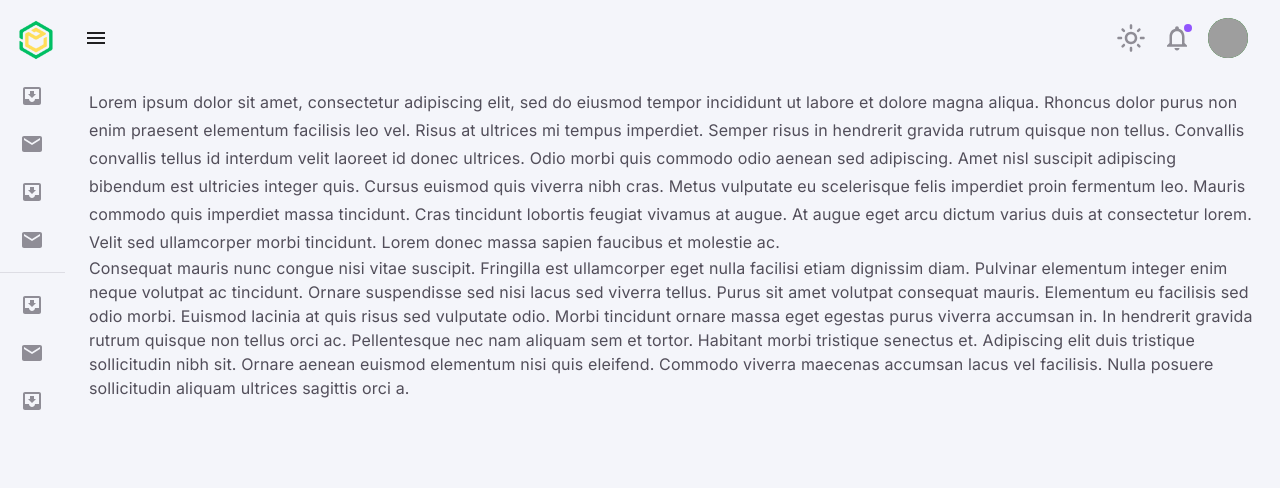
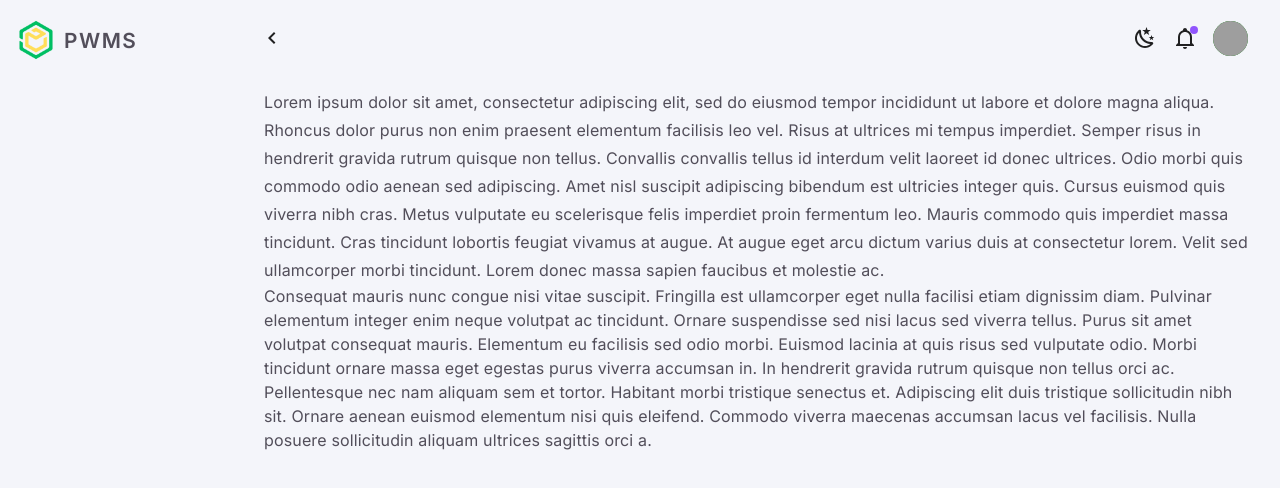
Before and after one commit to charlesCaballero/admin-template, a Next.js app: page / in a window 1280 px wide. Shown: the top 488 px of the page. Built offline with nearby package versions, Linux system fonts and the light colour scheme; grey boxes are pictures that could not be loaded.

Commit message:
changed icons and added menu list for navigation

```diff
--- a/package.json
+++ b/package.json
@@ -1,6 +1,6 @@
 {
   "name": "admin-template",
-  "version": "0.1.25",
+  "version": "0.1.26",
   "private": true,
   "scripts": {
     "dev": "next dev",
@@ -12,7 +12,8 @@
   "dependencies": {
     "@emotion/react": "^11.11.1",
     "@emotion/styled": "^11.11.0",
-    "@mui/icons-material": "^5.13.7",
+    "@mdi/js": "^7.2.96",
+    "@mdi/react": "^1.6.1",
     "@mui/material": "^5.13.7",
     "@types/node": "20.4.0",
     "@types/react": "18.2.14",
--- a/src/_components/layout/AppLayout.tsx
+++ b/src/_components/layout/AppLayout.tsx
@@ -3,12 +3,12 @@ import * as React from "react";
 import Box from "@mui/material/Box";
 import CssBaseline from "@mui/material/CssBaseline";
 import Typography from "@mui/material/Typography";
-import AppBar from "@/_components/navigation/AppBar/main";
+import AppBar from "@/_components/navigation/AppBar";
 import { DrawerHeader } from "@/_components/custom/DrawerHeader";
 import AppDrawer from "@/_components/navigation/AppDrawer";
 
 export default function AppLayout() {
-  const [open, setOpen] = React.useState(false);
+  const [open, setOpen] = React.useState(true);
 
   const toogleDrawer = () => {
     setOpen(!open);
@@ -18,7 +18,7 @@ export default function AppLayout() {
     <Box sx={{ display: "flex" }}>
       <CssBaseline />
       <AppBar open={open} toogleDrawer={toogleDrawer} />
-      <AppDrawer open={open} toogleDrawer={toogleDrawer} />
+      <AppDrawer open={open} />
       <Box component="main" sx={{ flexGrow: 1, p: 3 }}>
         <DrawerHeader />
         <Typography variant="subtitle1">
--- a/src/_components/navigation/AppBar/AppTheme.tsx
+++ b/src/_components/navigation/AppBar/AppTheme.tsx
@@ -1,6 +1,6 @@
 import { Box, IconButton } from "@mui/material";
-import NightsStayOutlinedIcon from "@mui/icons-material/NightsStayOutlined";
-import LightModeOutlinedIcon from "@mui/icons-material/LightModeOutlined";
+import Icon from "@mdi/react";
+import { mdiWeatherNight, mdiWeatherSunny } from "@mdi/js";
 import React from "react";
 import { useTheme } from "@mui/material/styles";
 import { ColorModeContext } from "@/_config/context";
@@ -11,19 +11,16 @@ export default function AppTheme() {
 
   return (
     <Box sx={{ flexGrow: 0 }}>
-      <IconButton onClick={colorMode.toggleColorMode} sx={{ p: 1 }}>
-        <NightsStayOutlinedIcon
-          sx={{
-            fontSize: 30,
-            ...(theme.palette.mode === "light" && { display: "none" }),
-          }}
-        />
-        <LightModeOutlinedIcon
-          sx={{
-            fontSize: 30,
-            ...(theme.palette.mode === "dark" && { display: "none" }),
-          }}
-        />
+      <IconButton
+        color="inherit"
+        onClick={colorMode.toggleColorMode}
+        sx={{ p: 1 }}
+      >
+        {theme.palette.mode === "light" ? (
+          <Icon path={mdiWeatherNight} size={1} />
+        ) : (
+          <Icon path={mdiWeatherSunny} size={1} />
+        )}
       </IconButton>
     </Box>
   );
--- a/src/_components/navigation/AppBar/Notification.tsx
+++ b/src/_components/navigation/AppBar/Notification.tsx
@@ -12,7 +12,8 @@ import {
   MenuItem,
   Typography,
 } from "@mui/material";
-import NotificationsNoneIcon from "@mui/icons-material/NotificationsNone";
+import Icon from "@mdi/react";
+import { mdiBellOutline } from "@mdi/js";
 import React from "react";
 
 interface NotificationProps {
@@ -25,14 +26,14 @@ export default function Notification(props: NotificationProps) {
 
   return (
     <Box sx={{ flexGrow: 0 }}>
-      <IconButton onClick={toogleNotification} sx={{ p: 1 }}>
+      <IconButton color="inherit" onClick={toogleNotification} sx={{ p: 1 }}>
         <Badge
           color="primary"
           overlap="circular"
           variant="dot"
           invisible={false}
         >
-          <NotificationsNoneIcon sx={{ fontSize: 30 }} />
+          <Icon path={mdiBellOutline} size={1} />
         </Badge>
       </IconButton>
       <Menu
@@ -65,7 +66,17 @@ export default function Notification(props: NotificationProps) {
           <Typography fontWeight={"bold"} flexGrow={1} variant={"body1"}>
             Notifications
           </Typography>
-          <Chip label="6 New" />
+          <Chip
+            size="small"
+            color="primary"
+            sx={{
+              height: 20,
+              fontSize: "0.75rem",
+              fontWeight: 500,
+              borderRadius: "10px",
+            }}
+            label="6 New"
+          />
         </Box>
         <Divider />
         <MenuItem divider sx={{ alignItems: "flex-start", py: 2 }}>
--- a/src/_components/navigation/AppBar/UserAvatar.tsx
+++ b/src/_components/navigation/AppBar/UserAvatar.tsx
@@ -21,7 +21,7 @@ export default function UserAvatar(props: UserAvatarProps) {
     <Box sx={{ flexGrow: 0 }}>
       <IconButton onClick={toogleUserMenu} sx={{ p: 1 }}>
         <Avatar
-          sx={{ bgcolor: "green", width: 40, height: 40 }}
+          sx={{ bgcolor: "green", width: 35, height: 35 }}
           alt="Remy Sharp"
           src="/static/images/avatar/2.jpg"
         />
--- a/src/_components/navigation/AppBar/main.tsx
+++ b/src/_components/navigation/AppBar/index.tsx
@@ -1,6 +1,4 @@
 import Toolbar from "@mui/material/Toolbar";
-import MenuIcon from "@mui/icons-material/Menu";
-import ChevronLeftIcon from "@mui/icons-material/ChevronLeft";
 import { AppBarContainer } from "../../custom/AppBarContainer";
 import IconButton from "@mui/material/IconButton";
 import Box from "@mui/material/Box";
@@ -9,6 +7,8 @@ import UserAvatar from "./UserAvatar";
 import Notification from "./Notification";
 import AppTheme from "./AppTheme";
 import { useTheme } from "@mui/material/styles";
+import Icon from "@mdi/react";
+import { mdiMenu, mdiChevronLeft } from "@mdi/js";
 
 // Props needed in the component
 interface AppBarProps {
@@ -63,7 +63,7 @@ export default function AppBar(props: AppBarProps) {
               ...(open && { display: "none" }),
             }}
           >
-            <MenuIcon />
+            <Icon path={mdiMenu} size={1} />
           </IconButton>
           {/* Show chevron icon if drawer is open */}
           <IconButton
@@ -76,7 +76,7 @@ export default function AppBar(props: AppBarProps) {
               ...(!open && { display: "none" }),
             }}
           >
-            <ChevronLeftIcon />
+            <Icon path={mdiChevronLeft} size={1} />
           </IconButton>
         </Box>
         <AppTheme />
--- a/src/_components/navigation/AppDrawer.tsx
+++ b/src/_components/navigation/AppDrawer.tsx
@@ -1,23 +1,10 @@
 import { drawerWidth } from "@/_config/global";
-import {
-  IconButton,
-  Divider,
-  List,
-  ListItem,
-  ListItemButton,
-  ListItemIcon,
-  ListItemText,
-} from "@mui/material";
 import { styled, useTheme, Theme, CSSObject } from "@mui/material/styles";
 import MuiDrawer from "@mui/material/Drawer";
-import InboxIcon from "@mui/icons-material/MoveToInbox";
-import MailIcon from "@mui/icons-material/Mail";
-import { DrawerHeader } from "../custom/DrawerHeader";
-import NavHeader from "./Menu/Header";
+import NavHeader from "./Header";
 
 interface AppDrawerProps {
   open: boolean;
-  toogleDrawer: () => void;
 }
 
 const openedMixin = (theme: Theme): CSSObject => ({
@@ -60,7 +47,7 @@ const Drawer = styled(MuiDrawer, {
 
 export default function AppDrawer(props: AppDrawerProps) {
   const theme = useTheme();
-  const { open, toogleDrawer } = props;
+  const { open } = props;
   return (
     <Drawer
       variant="permanent"
@@ -73,55 +60,6 @@ export default function AppDrawer(props: AppDrawerProps) {
       }}
     >
       <NavHeader />
-      <List>
-        {["Inbox", "Starred", "Send email", "Drafts"].map((text, index) => (
-          <ListItem key={text} disablePadding sx={{ display: "block" }}>
-            <ListItemButton
-              sx={{
-                minHeight: 48,
-                justifyContent: open ? "initial" : "center",
-                px: 2.5,
-              }}
-            >
-              <ListItemIcon
-                sx={{
-                  minWidth: 0,
-                  mr: open ? 3 : "auto",
-                  justifyContent: "center",
-                }}
-              >
-                {index % 2 === 0 ? <InboxIcon /> : <MailIcon />}
-              </ListItemIcon>
-              <ListItemText primary={text} sx={{ opacity: open ? 1 : 0 }} />
-            </ListItemButton>
-          </ListItem>
-        ))}
-      </List>
-      <Divider />
-      <List>
-        {["All mail", "Trash", "Spam"].map((text, index) => (
-          <ListItem key={text} disablePadding sx={{ display: "block" }}>
-            <ListItemButton
-              sx={{
-                minHeight: 48,
-                justifyContent: open ? "initial" : "center",
-                px: 2.5,
-              }}
-            >
-              <ListItemIcon
-                sx={{
-                  minWidth: 0,
-                  mr: open ? 3 : "auto",
-                  justifyContent: "center",
-                }}
-              >
-                {index % 2 === 0 ? <InboxIcon /> : <MailIcon />}
-              </ListItemIcon>
-              <ListItemText primary={text} sx={{ opacity: open ? 1 : 0 }} />
-            </ListItemButton>
-          </ListItem>
-        ))}
-      </List>
     </Drawer>
   );
 }
```
Also changed, not shown: src/_components/navigation/Menu/menuItems.ts (added, +95 -0 lines), src/_config/types.ts (added, +27 -0 lines), src/_components/navigation/Header.tsx (renamed from src/_components/navigation/Menu/Header.tsx), src/_components/navigation/Menu/index.tsx (added), 1 other file (tests, documents, lock files or other folders).
